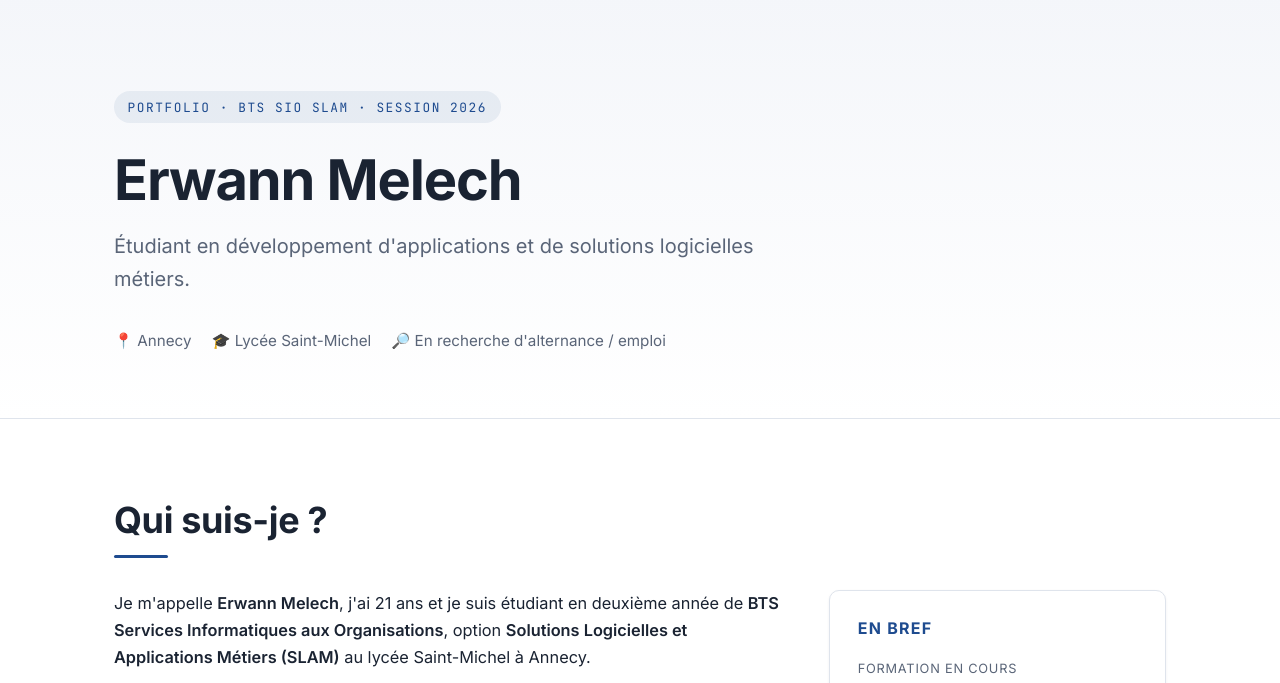
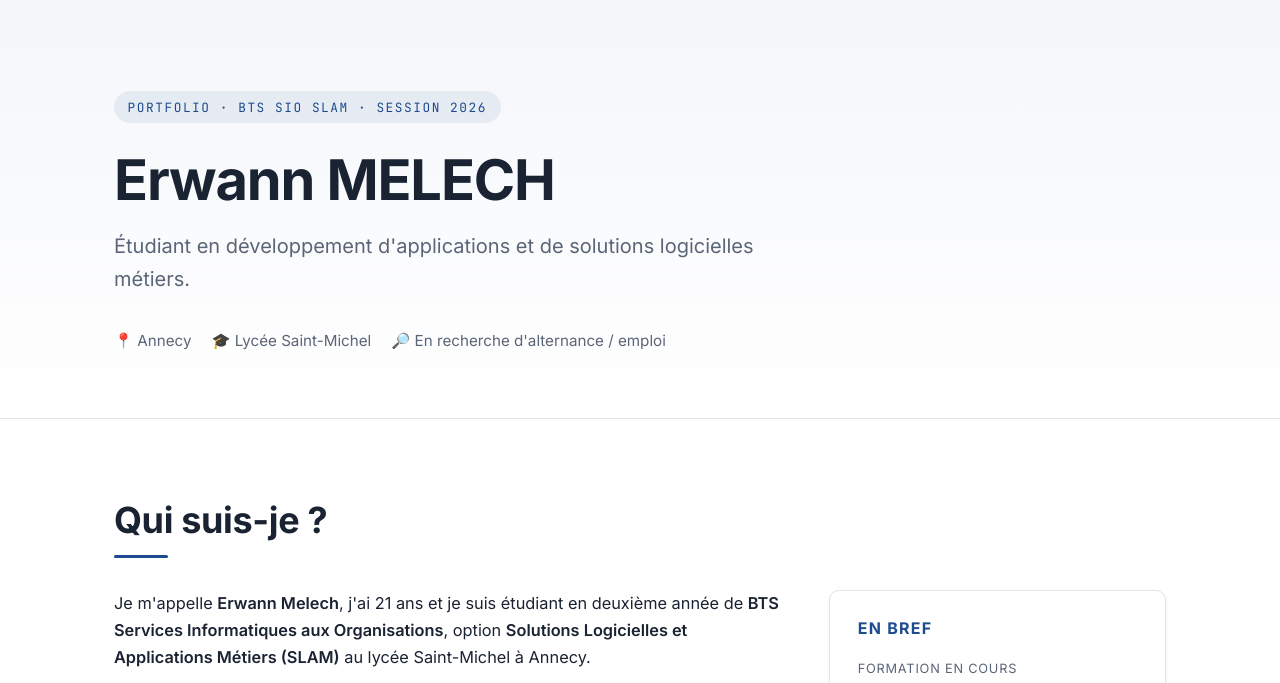
Before and after one commit to nocxy73/portfolio, a plain HTML site: page index.html in a window 1280 px wide. Shown: the part 76-759 px from the top of the page. Drawn offline with Linux system fonts and the light colour scheme.

Commit message:
Correct capitalization of name in index.html

```diff
--- a/index.html
+++ b/index.html
@@ -34,7 +34,7 @@
         <section id="accueil" class="hero">
             <div class="container">
                 <p class="eyebrow">Portfolio · BTS SIO SLAM · Session 2026</p>
-                <h1>Erwann Melech</h1>
+                <h1>Erwann MELECH</h1>
                 <p class="tagline">Étudiant en développement d'applications et de solutions logicielles métiers.</p>
                 <div class="hero-meta">
                     <span>📍 Annecy</span>
```
